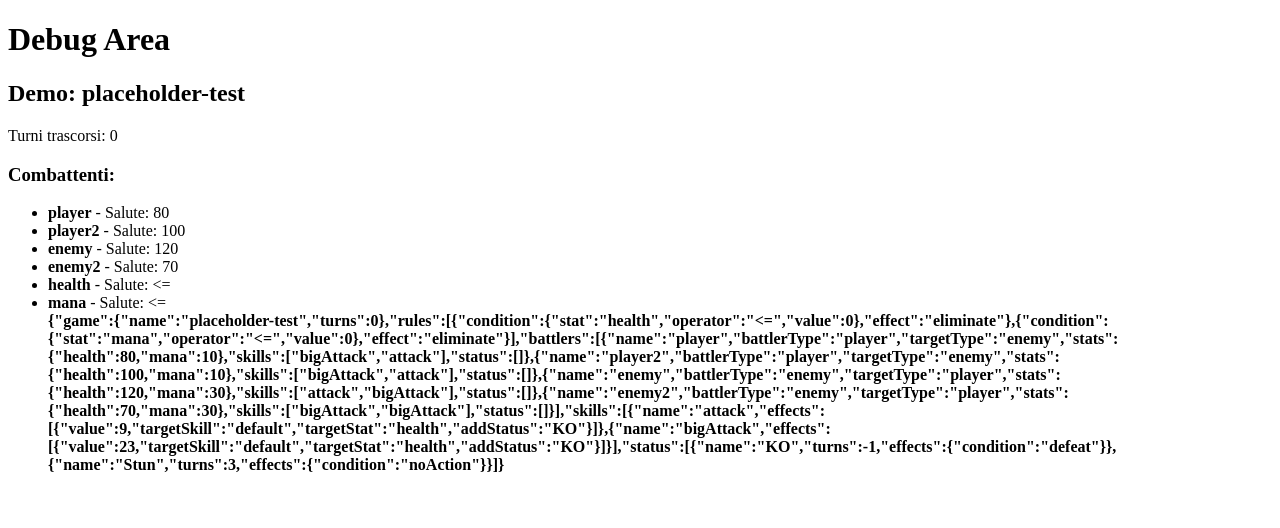
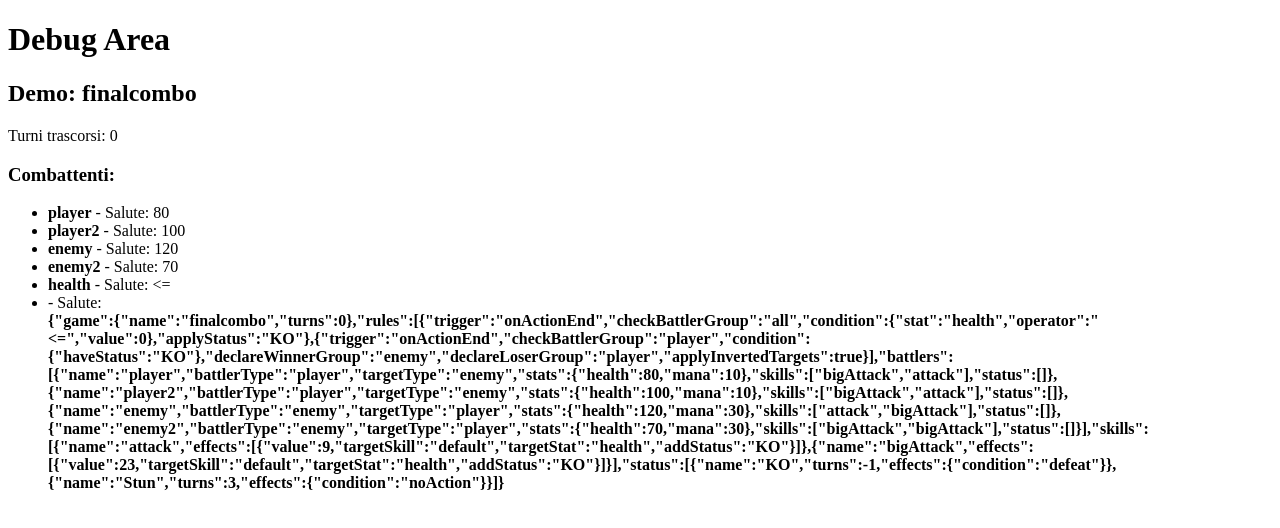
Before and after one commit to michaelprimo/edi, a React (Vite) app in the folder client/: page / in a window 1280 px wide. Shown: the top 528 px of the page. Built offline with nearby package versions, Linux system fonts and the light colour scheme.

Commit message:
rules can now add statuses. CheckValidation is currently disabled. Working now on winning and losing conditions.

```diff
--- a/client/public/demos/finalcombo.json
+++ b/client/public/demos/finalcombo.json
@@ -1,24 +1,28 @@
 {
     "game": {
-        "name": "placeholder-test",
+        "name": "finalcombo",
         "turns": 0
     },
     "rules": [
         {
+            "trigger": "onActionEnd",
+            "checkBattlerGroup": "all",
             "condition": {
                 "stat": "health",
                 "operator": "<=",
                 "value": 0
             },
-            "effect": "eliminate"
+            "applyStatus": "KO"
         },
         {
+            "trigger": "onActionEnd",
+            "checkBattlerGroup": "player",
             "condition": {
-                "stat": "mana",
-                "operator": "<=",
-                "value": 0
+                "haveStatus": "KO"
             },
-            "effect": "eliminate"
+            "declareWinnerGroup": "enemy",
+            "declareLoserGroup": "player",
+            "applyInvertedTargets": true
         }
     ],
     "battlers": [
--- a/client/src/components/Engine.jsx
+++ b/client/src/components/Engine.jsx
@@ -7,11 +7,12 @@ export default function Engine({ JSONData })
 useEffect(() => {
 
     let executeTurn;
-    let checkValidation = validateData(JSONData);
+    //let checkValidation = validateData(JSONData);
 
+    let checkValidation = true;
     if(checkValidation === true)
     {
-        for(let i = 0; i<5; i++)
+        for(let i = 0; i<1; i++)
         {
             executeTurn = runEngine(JSONData);
             console.log(`${executeTurn[0]} ha perso in ${executeTurn[1]} turni`);
--- a/client/src/engine/engine.js
+++ b/client/src/engine/engine.js
@@ -1,18 +1,47 @@
-export function checkRuleCondition(mainRules, battlerValue)
+export function checkRuleCondition(mainRules, battlerData, statusData)
     {
         let ruleValue = mainRules[0].condition.value;
         let ruleOperator = mainRules[0].condition.operator;
         let ruleStat = mainRules[0].condition.stat;
 
+        //console.log("battlerData: ", battlerData);
+        //console.log("battlerData type:", Array.isArray(battlerData), battlerData);
+        let ruleResults;
+        let checkBattlerStatus;
+
         switch(ruleOperator)
         {
-        case "=":  return (battlerValue.stats[ruleStat] == ruleValue);
-        case "<":  return (battlerValue.stats[ruleStat] < ruleValue);
-        case ">":  return (battlerValue.stats[ruleStat] > ruleValue);
-        case ">=": return (battlerValue.stats[ruleStat] >= ruleValue);
-        case "<=": return (battlerValue.stats[ruleStat] <= ruleValue);
-        default:   return false;
+            case "=":  ruleResults = battlerData.filter(b => b.stats[ruleStat] == ruleValue); break;
+            case "<":  ruleResults = battlerData.filter(b => b.stats[ruleStat] < ruleValue); break;
+            case ">":  ruleResults = battlerData.filter(b => b.stats[ruleStat] > ruleValue); break;
+            case ">=": ruleResults = battlerData.filter(b => b.stats[ruleStat] >= ruleValue); break;
+            case "<=": ruleResults = battlerData.filter(b => b.stats[ruleStat] <= ruleValue); break;
+            default: ruleResults = [];
         }
+
+        console.log("ruleResults: ", structuredClone(ruleResults));
+
+        if(mainRules[0].applyStatus)
+        {
+            console.log("Status added prima: ", checkBattlerStatus);
+
+            ruleResults.forEach(battler => {
+                const hasStatus = battler.status.some(s => s.name === mainRules[0].applyStatus);
+                if(!hasStatus) {
+                    const getStatus = statusData.find(s => s.name === mainRules[0].applyStatus);
+                    console.log("getStatus: ", getStatus);
+                    battler.status.push(getStatus);
+                }
+            });
+        }
+        console.log("battlerData: ", structuredClone(battlerData));
+
+        //aggiungere la logica di vittoria e sconfitta con una altra regola e aggiungere che
+        //in declareWinner e declareLoser si può mettere un gruppo e il targetDefault di quel gruppo.
+
+        return ruleResults;
+
+
     }
 
 export function getValuefromSkill(dataSkill, currentBattlers, battlerIndex, skillToUse)
@@ -78,23 +107,28 @@ export function runEngine(JSONData)
 
         let currentBattlers = structuredClone(data.battlers);
         let selectedSkill;
-        let checkGameOver = false;
+        let checkRules = false;
         let nameBattlerDefeated;
         let statusAddedFromSkill;
 
-        while(!checkGameOver && data.game.turns <= 30)
+        while(data.game.turns <= 10)
         {
             data.game.turns++;
             currentBattlers = shuffleObjects(currentBattlers);
 
+            //checkRuleCondition onTurnStart
+
             for(let i = 0; i<currentBattlers.length; i++)
             {
-                console.log("currentBattlers: ", currentBattlers);
+                //console.log("currentBattlers: ", currentBattlers);
                 selectedSkill = getValuefromSkill(data.skills, currentBattlers, i, 0);
 
                 let chooseTarget = getTargetForSkill(currentBattlers, i, selectedSkill.effects[0].targetSkill);
-                console.log("chooseTarget: " + JSON.stringify(chooseTarget));
+                //console.log("chooseTarget: " + JSON.stringify(chooseTarget));
                 console.log("Prima: " + currentBattlers[i].name + " Target " + chooseTarget[0].name + " HP: " + chooseTarget[0].stats["health"] + " Target MP: " + chooseTarget[0].stats["mana"]);
+
+                //checkRuleCondition onActionStart
+
                 for(let j = 0; j<selectedSkill.effects.length; j++)
                 {
                     chooseTarget[0].stats[selectedSkill.effects[j].targetStat] -= selectedSkill.effects[j].value;
@@ -105,26 +139,35 @@ export function runEngine(JSONData)
                         }
 
                         statusAddedFromSkill = data.status.find(chosenStatus => chosenStatus.name === selectedSkill.effects[j].addStatus);
-                        console.log("status: " + chooseTarget[0].status);
+                        //console.log("status: " + chooseTarget[0].status);
 
                         let checkIfStatusExists = chooseTarget[0].status.find(findStatus => findStatus.name === selectedSkill.effects[j].addStatus);
 
                         if(checkIfStatusExists === undefined)
                         {
-                            chooseTarget[0].status.push(statusAddedFromSkill);
+                            //chooseTarget[0].status.push(statusAddedFromSkill);
                         }
 
 
                     }
                 }
                 console.log("Dopo: " + currentBattlers[i].name + " Target " + chooseTarget[0].name + " HP: " + chooseTarget[0].stats["health"] + " Target MP: " + chooseTarget[0].stats["mana"]);
+                //checkRuleCondition onActionEnd: da sistemare nel caso non trovi nulla
 
-                checkGameOver = checkRuleCondition(data.rules, chooseTarget[0]);
-                if(checkGameOver === true)
+                console.log("chooseTarget: ", chooseTarget[0] , "currentBattlers: ", structuredClone(currentBattlers));
+                checkRules = checkRuleCondition(data.rules.filter(rule => rule.trigger == "onActionEnd"), currentBattlers, data.status);
+                //console.log(checkRules);
+                /*
+                if(checkRules === true)
                 {
-                    nameBattlerDefeated = chooseTarget[0].name;
-                    break;
+
+                    //nameBattlerDefeated = chooseTarget[0].name;
+                    //break;
+
                 }
+                */
+
+                //checkRuleCondition onTurnEnd
             }
         }
         return [nameBattlerDefeated, data.game.turns];
```
